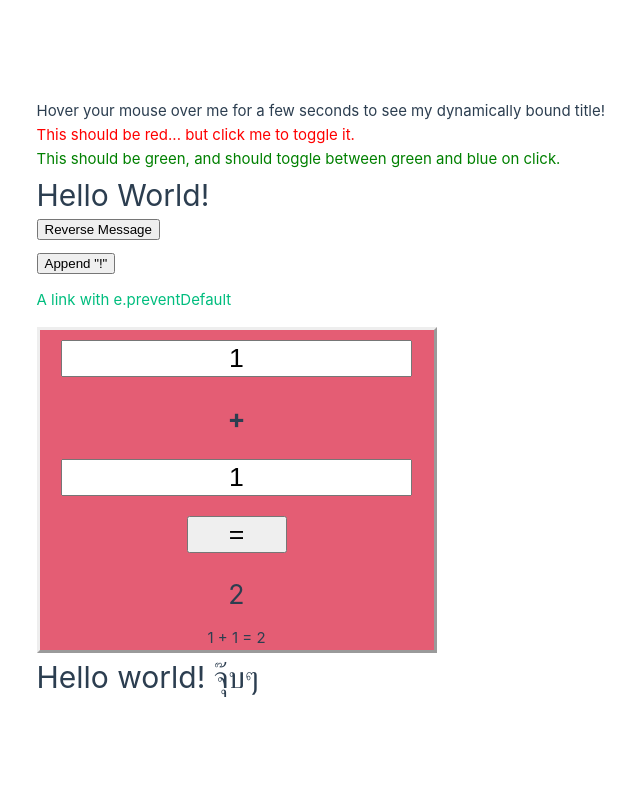
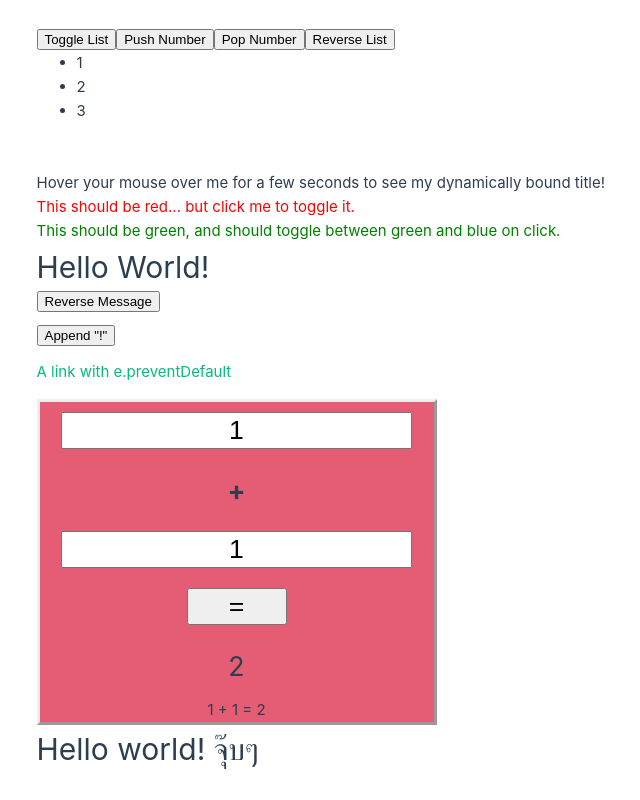
Before and after one commit to Memiez/lab2vuejs, a Vue app: page / in a window 1280 px wide. Shown: the whole page, without its empty margins (35-675 px from the left). Built offline with nearby package versions, Linux system fonts and the light colour scheme.

Commit message:
Finished Conditions v-if v-else

```diff
--- a/src/App.vue
+++ b/src/App.vue
@@ -5,10 +5,15 @@
 import HelloWorldExsample from "./components/HelloWorldExsample.vue";
 import HandingUserInput from "./components/HandingUserInput.vue";
 import AttributeBindings from "./components/AttributeBindings.vue";
+import ConditionsAndLoops from "./components/ConditionsAndLoops.vue";
 </script>
 
+<!--เรียกใช้ Component ใน template-->
 <template>
   <div>
+    <ConditionsAndLoops />
+    <br />
+    <br />
     <AttributeBindings />
     <HandingUserInput />
     <CalComponents />
@@ -16,6 +21,4 @@
   </div>
 </template>
 
-<style scoped>
-
-</style>
+<style scoped></style>
--- /dev/null
+++ b/src/components/ConditionsAndLoops.vue
@@ -0,0 +1,20 @@
+<script setup lang="ts">
+import { ref } from "vue";
+const show = ref(true);
+</script>
+
+<template>
+  <button @click="show = !show">Toggle List</button>
+  <button>Push Number</button>
+  <button>Pop Number</button>
+  <button>Reverse List</button>
+
+  <ul v-if="show">
+    <li>1</li>
+    <li>2</li>
+    <li>3</li>
+  </ul>
+  <p v-else>Hide List</p>
+</template>
+
+<style></style>
```
